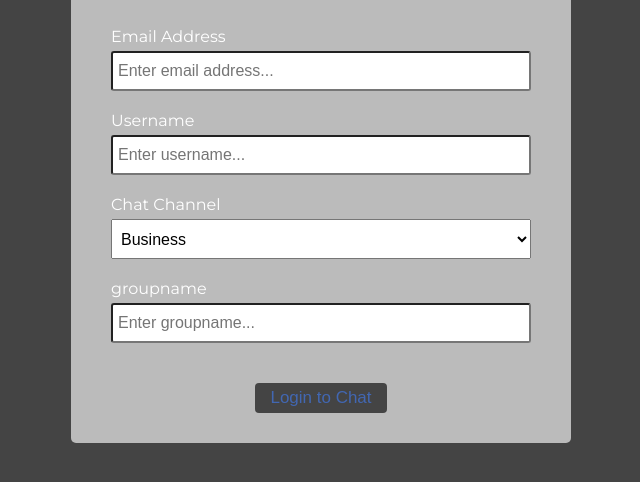
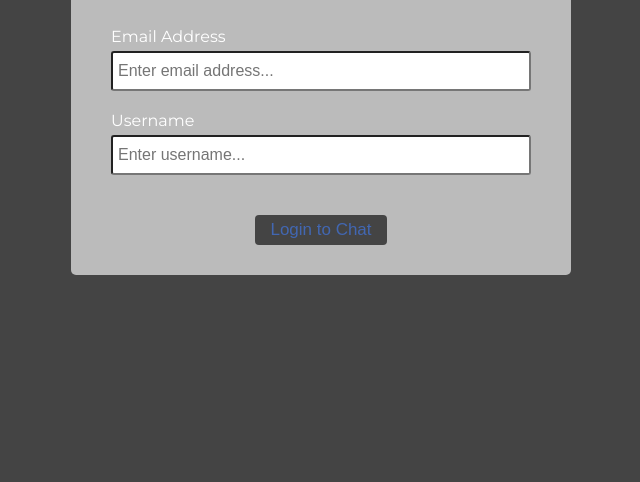
Before and after one commit to sriharan40/group-chat, a website: page public/index.html in a window 1280 px wide. Shown: the part 162-644 px from the top of the page, without its empty margins (319-959 px from the left). Drawn offline with Linux system fonts and the light colour scheme.

Commit message:
Update index.html

```diff
--- a/public/index.html
+++ b/public/index.html
@@ -43,22 +43,22 @@
 						/>
 					</div>
 					<div class="form-control">
-						<label for="room">Chat Channel</label>
-						<select name="room" id="room">
-							<option value="Business">Business </option>
-							<option value="Technology">Technology</option>
-							<option value="Sport">Sports</option>
-							<option value="news">International News</option>
-							<option value="cats">Just Cats</option>
-						</select>
+						<input
+							type="hidden"
+							name="room"
+							id="room"
+							placeholder="Enter room..."
+							value="Technology"
+							required
+						/>
 					</div>
 					<div class="form-control">
-						<label for="groupname">groupname</label>
 						<input
-							type="text"
+							type="hidden"
 							name="groupname"
 							id="groupname"
 							placeholder="Enter groupname..."
+							value="Group Conversation Commerce"
 							required
 						/>
 					</div>
```
